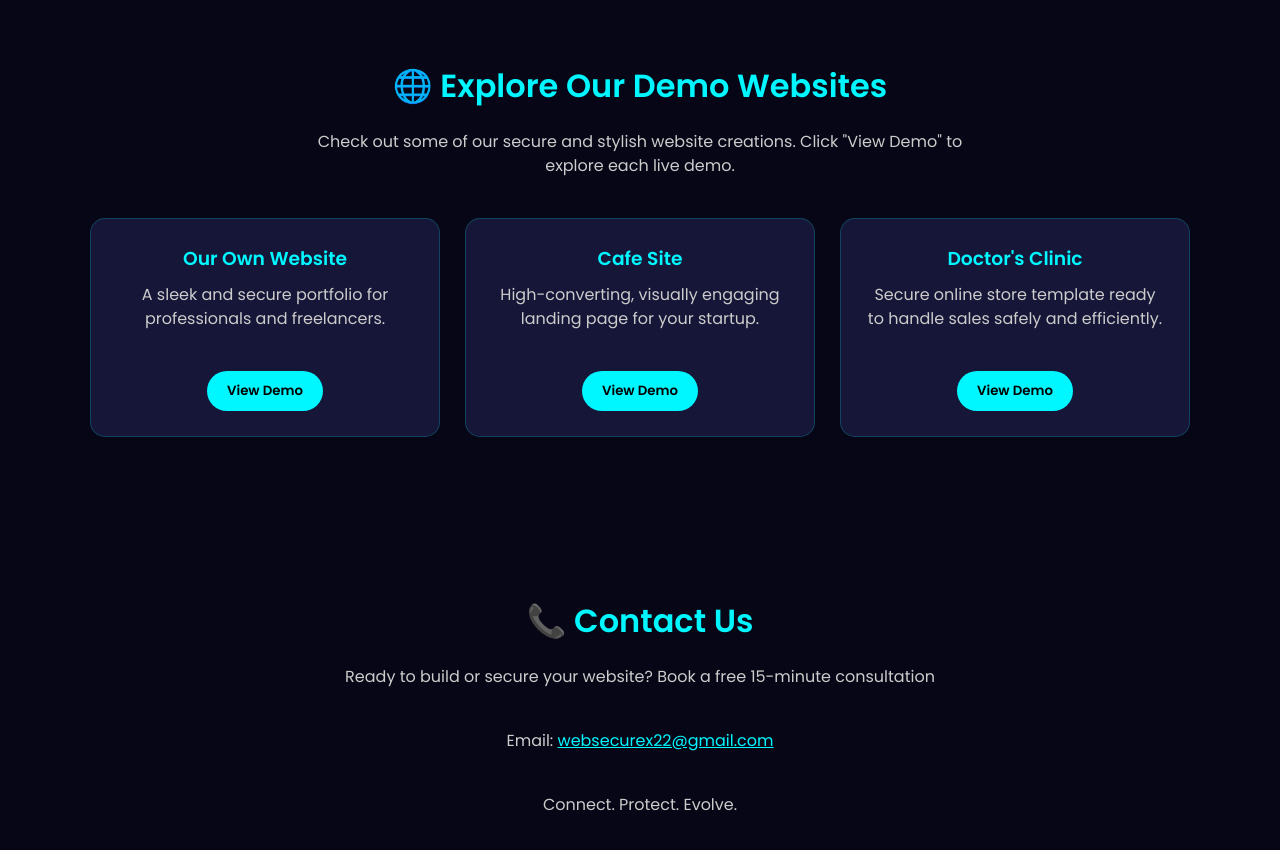
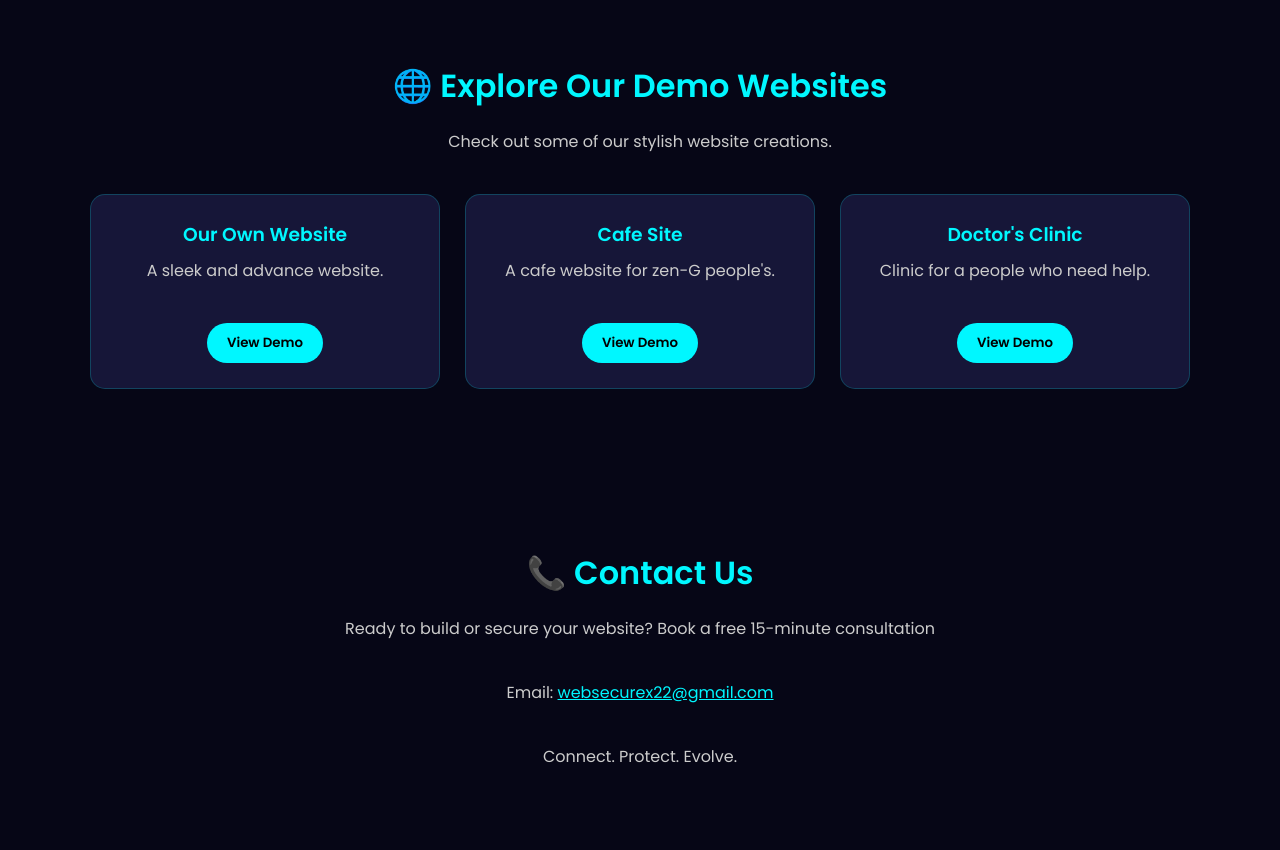
Before and after one commit to WebSecureX/websecurex-site, a plain HTML site: page index.html in a window 1280 px wide. Shown: the part 1660-2510 px from the top of the page. Drawn offline with Linux system fonts and the light colour scheme.

Commit message:
Updated homepage design

```diff
--- a/index.html
+++ b/index.html
@@ -346,27 +346,27 @@
 <!-- DEMO WEBSITES -->
 <section id="demo-websites" class="section">
   <h2>🌐 Explore Our Demo Websites</h2>
-  <p>Check out some of our secure and stylish website creations. Click "View Demo" to explore each live demo.</p>
+  <p>Check out some of our stylish website creations.</p>
 
   <div class="cards">
     <!-- Demo 1 -->
     <div class="card">
       <h3>Our Own Website</h3>
-      <p>A sleek and secure portfolio for professionals and freelancers.</p>
+      <p>A sleek and advance website.</p>
       <button onclick="window.open('https:websecurex-official.netlify.app')">View Demo</button>
     </div>
 
     <!-- Demo 2 -->
     <div class="card">
       <h3>Cafe Site</h3>
-      <p>High-converting, visually engaging landing page for your startup.</p>
+      <p>A cafe website for zen-G people's.</p>
       <button onclick="window.open('https:brewversecafe.netlify.app')">View Demo</button>
     </div>
 
     <!-- Demo 3 -->
     <div class="card">
       <h3>Doctor's Clinic</h3>
-      <p>Secure online store template ready to handle sales safely and efficiently.</p>
+      <p>Clinic for a people who need help.</p>
       <button onclick="window.open('https:rajeshgaikwadclinic.netlify.app')">View Demo</button>
     </div>
   </div>
```
